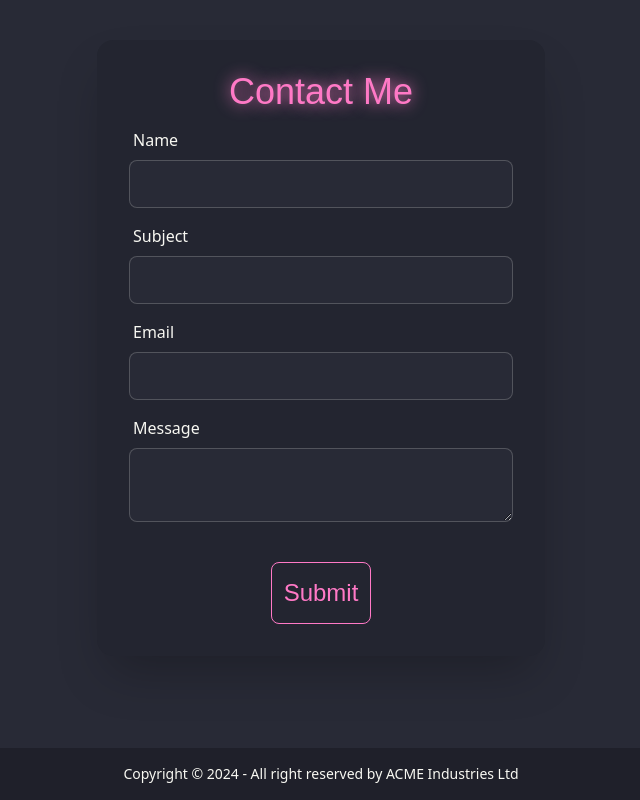
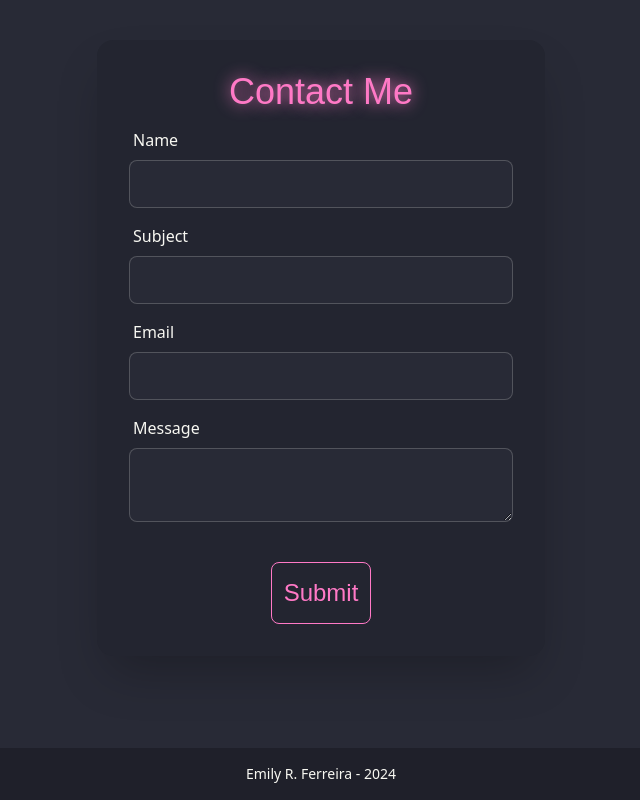
Before and after one commit to Emilyrf/portfolio2-emilyrf, a React (Vite) app: page / in a window 1280 px wide. Shown: the part 1652-2452 px from the top of the page, without its empty margins (319-959 px from the left). Built offline with nearby package versions, Linux system fonts and the light colour scheme; a web font is replaced by a local one.

Commit message:
Adds footer

```diff
--- a/src/components/Footer/index.jsx
+++ b/src/components/Footer/index.jsx
@@ -2,7 +2,7 @@ export default function Footer() {
     return (
         <footer className="footer footer-center p-4 bg-base-300 text-base-content">
             <aside>
-                <p>Copyright © 2024 - All right reserved by ACME Industries Ltd</p>
+                <p>Emily R. Ferreira - 2024</p>
             </aside>
         </footer>
     );
```
